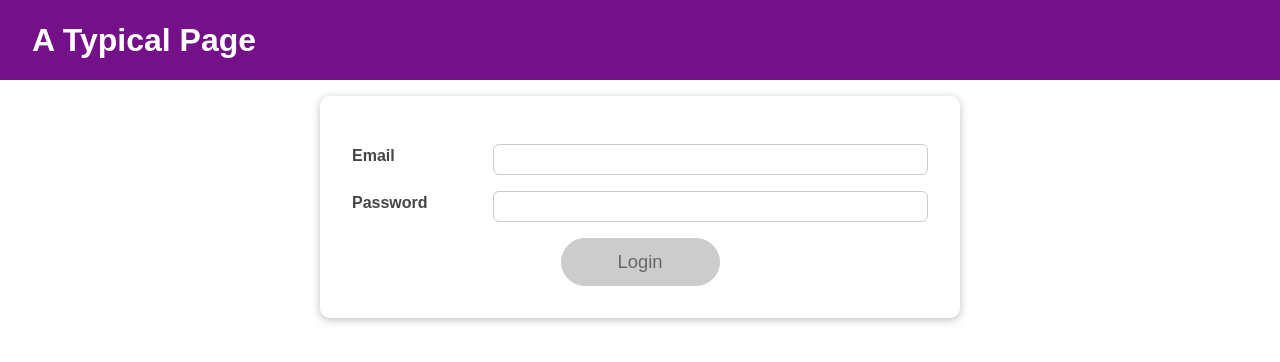
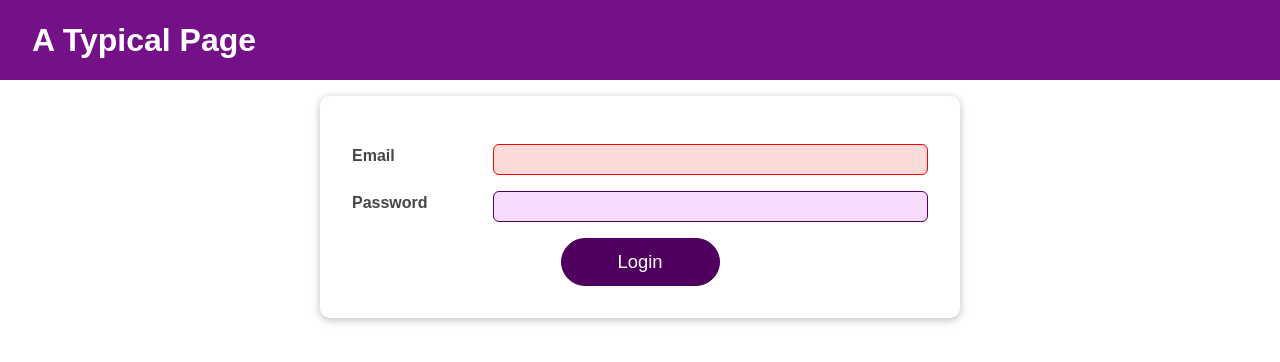
Before and after one commit to fa-martin/01-starting-project-chapter10, a React (Create React App) app: page / in a window 1280 px wide. Shown: the top 362 px of the page. Built offline with nearby package versions, Linux system fonts and the light colour scheme.

Commit message:
focus feature

```diff
--- a/src/components/Login/Login.js
+++ b/src/components/Login/Login.js
@@ -79,7 +79,13 @@ const Login = (props) => {
 
   const submitHandler = (event) => {
     event.preventDefault();
-    ctx.onLogin(emailState.value, passState.value);
+    if (formIsValid){
+      ctx.onLogin(emailState.value, passState.value);
+    }else if (!emailState.isValid){
+        //to call a function in the input component
+    }else{
+
+    }
   };
 
   return (
@@ -134,7 +140,7 @@ const Login = (props) => {
           onBlur={validatePasswordHandler}
         />
         <div className={classes.actions}>
-          <Button type="submit" className={classes.btn} disabled={!formIsValid}>
+          <Button type="submit" className={classes.btn}>
             Login
           </Button>
         </div>
--- a/src/components/UI/Input/Input.js
+++ b/src/components/UI/Input/Input.js
@@ -1,7 +1,13 @@
-import React from "react";
+import React, { useRef, useEffect } from "react";
 import classes from "../../Login/Login.module.css";
 
 const Input = (props) => {
+  const ref= useRef();
+
+  useEffect(()=>{
+    ref.current.focus();
+  },[]);
+
   return (
     <div
       className={`${classes.control} ${
@@ -10,6 +16,7 @@ const Input = (props) => {
     >
       <label htmlFor={props.htmlFor}>{props.text}</label>
       <input
+        ref={ref}
         type={props.type}
         id={props.id}
         value={props.value}
```
